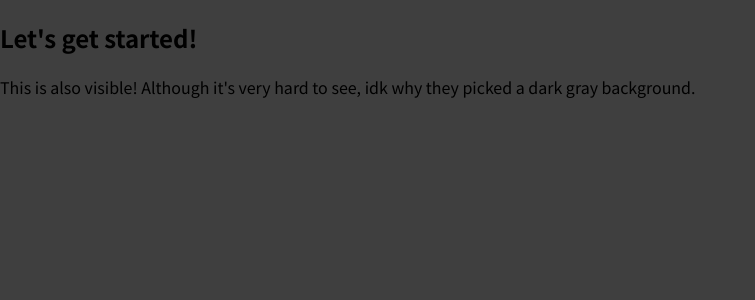
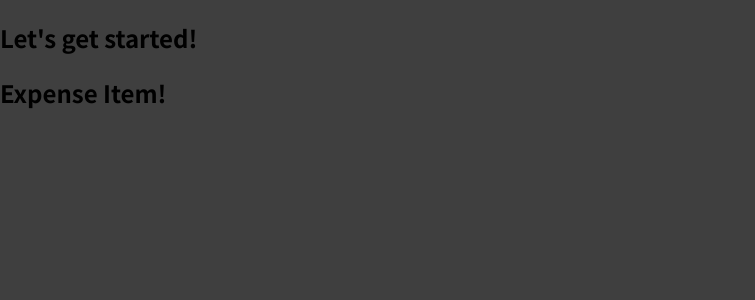
Before and after one commit to marina-cerame/react-complete-guide, a JavaScript app in the folder 01-starting-setup/: page / in a window 1280 px wide. Shown: the top 300 px of the page, without its empty margins (0-755 px from the left). Built offline with nearby package versions, Linux system fonts and the light colour scheme.

Commit message:
[33] Add ExpenseItem component

```diff
--- a/01-starting-setup/src/App.js
+++ b/01-starting-setup/src/App.js
@@ -1,8 +1,10 @@
+import ExpenseItem from "./components/ExpenseItem/ExpenseItem";
+
 function App() {
   return (
     <div>
       <h2>Let's get started!</h2>
-      <p>This is also visible! Although it's very hard to see, idk why they picked a dark gray background.</p>
+      <ExpenseItem />
     </div>
   );
 }
--- /dev/null
+++ b/01-starting-setup/src/components/ExpenseItem/ExpenseItem.js
@@ -0,0 +1,5 @@
+function ExpenseItem() {
+  return <h2>Expense Item!</h2>;
+}
+
+export default ExpenseItem;
```
